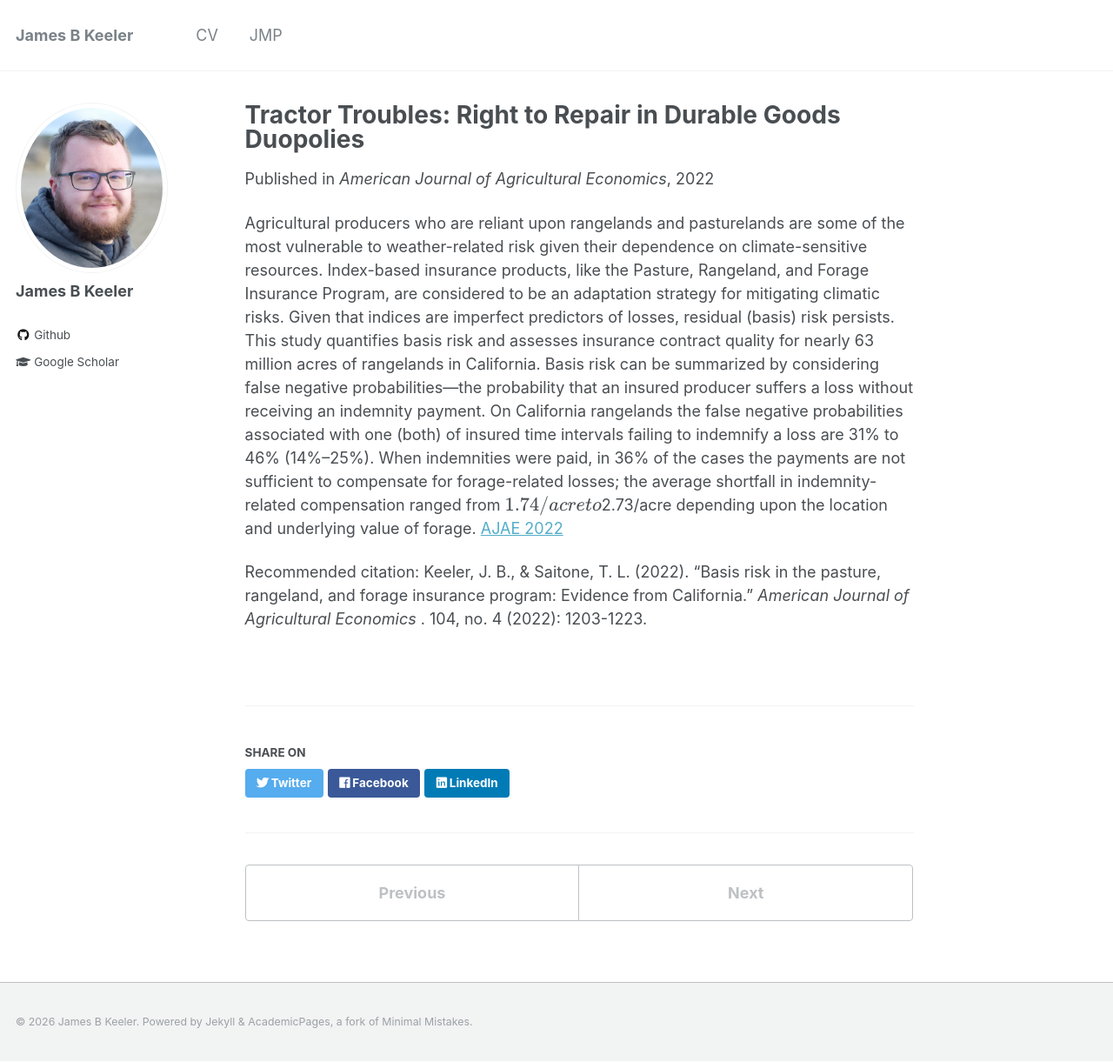
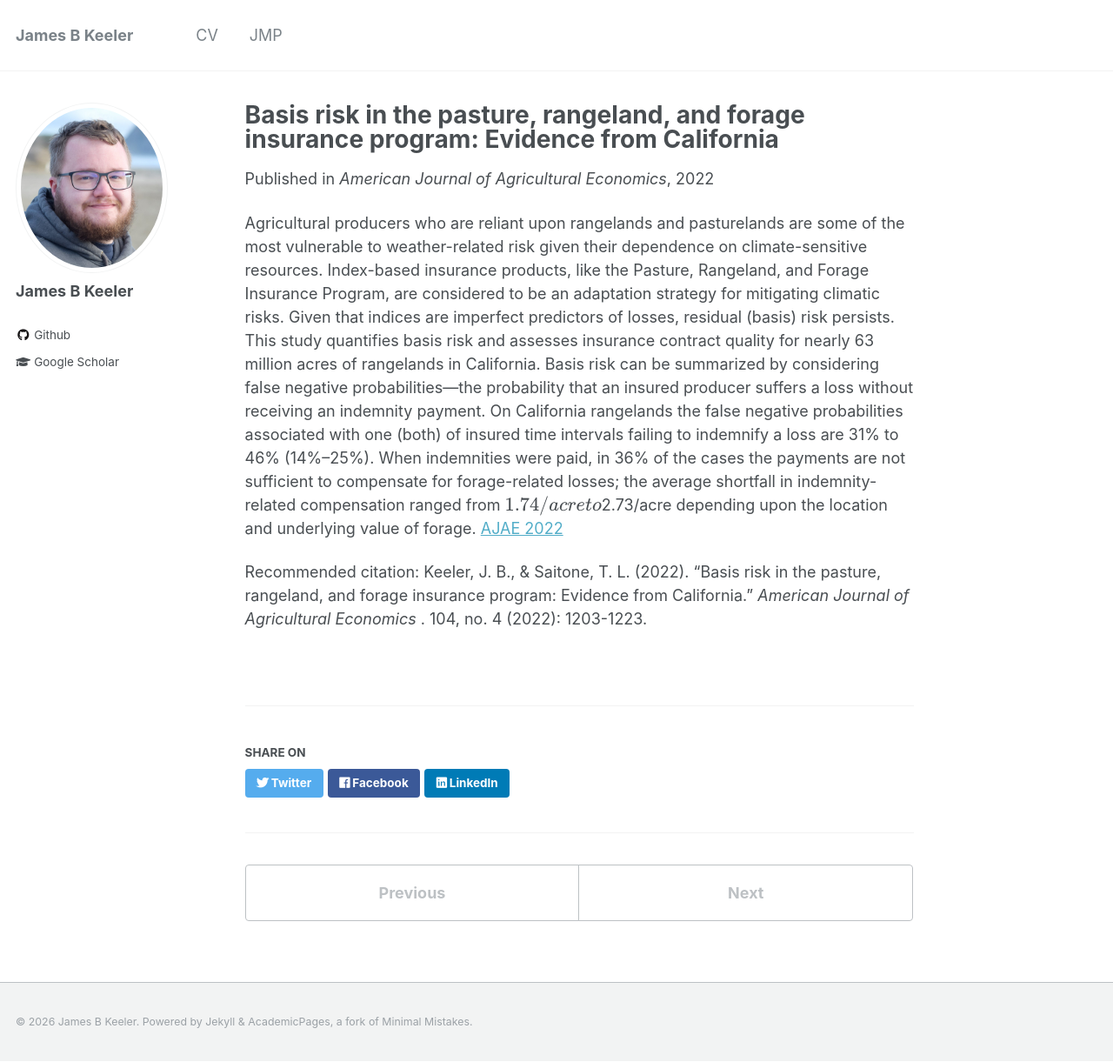
Before and after one commit to jbkeeler/jbkeeler.github.io, a Jekyll site: the page built from _research/saitone_keeler.md, in a window 1280 px wide and 1221 px high. Shown: the whole window at 87% size. Built offline with Jekyll 4.4.1, drawn with Linux system fonts in a browser that asks for light colours; formulas are drawn with MathJax 3.

Commit message:
Update saitone_keeler.md

```diff
--- a/_research/saitone_keeler.md
+++ b/_research/saitone_keeler.md
@@ -1,5 +1,5 @@
 ---
-title: "Tractor Troubles: Right to Repair in Durable Goods Duopolies"
+title: "Basis risk in the pasture, rangeland, and forage insurance program: Evidence from California"
 collection: publications
 # permalink: /publication/2009-10-01-paper-title-number-1
 # excerpt: 'Job Market Paper'
```
